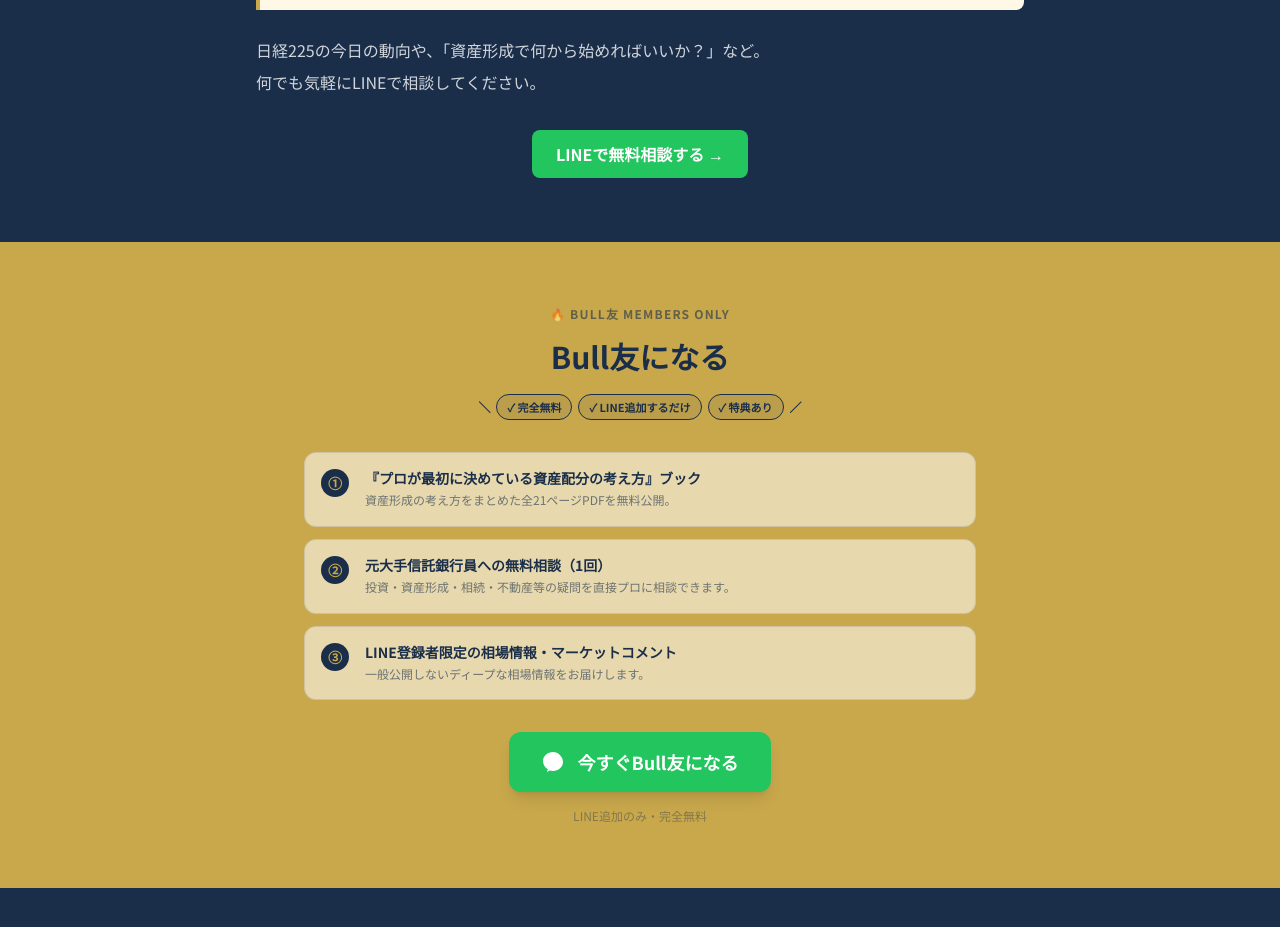
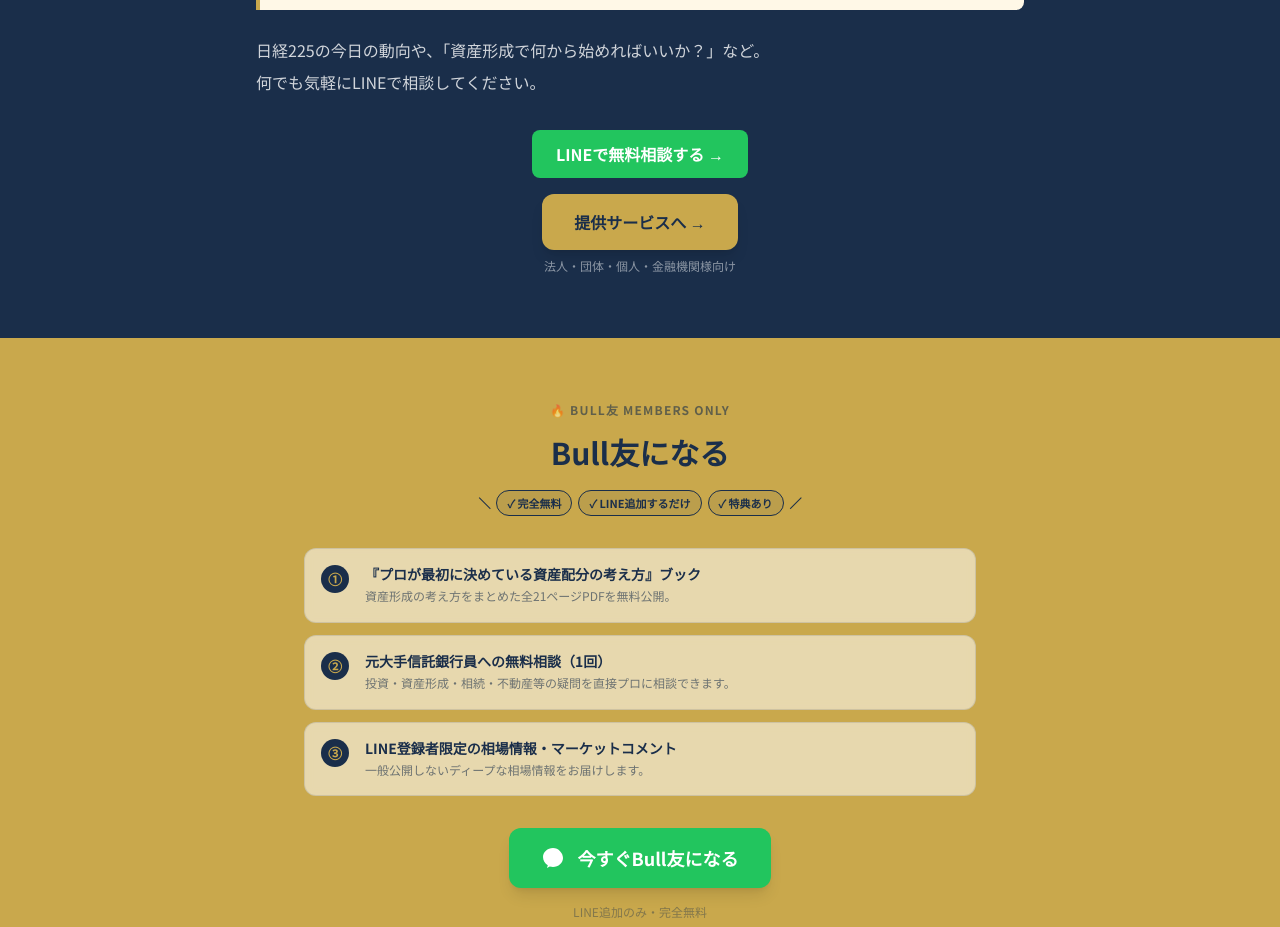
Before and after one commit to tanima3232-eng/bulltalk, a Next.js app: page /about in a window 1280 px wide. Shown: the part 3859-4786 px from the top of the page. Built offline with nearby package versions, Linux system fonts and the light colour scheme.

Commit message:
プロフィールページ：LINEボタン下に「提供サービスへ」CTAと説明文を追加

```diff
--- a/app/about/page.tsx
+++ b/app/about/page.tsx
@@ -243,10 +243,19 @@ export default function AboutPage() {
               日経225の今日の動向や、「資産形成で何から始めればいいか？」など。<br />
               何でも気軽にLINEで相談してください。
             </p>
-            <div className="mt-8 text-center">
+            <div className="mt-8 flex flex-col items-center gap-4">
               <a href="https://lin.ee/FmH7NXr" className="btn-line inline-flex items-center gap-2">
                 LINEで無料相談する →
               </a>
+              <div className="flex flex-col items-center gap-1">
+                <a
+                  href="/services"
+                  className="inline-flex items-center gap-2 bg-gold text-navy font-bold px-8 py-4 rounded-xl shadow-lg hover:brightness-110 transition-all duration-200 text-base"
+                >
+                  提供サービスへ →
+                </a>
+                <p className="text-white/50 text-xs mt-1">法人・団体・個人・金融機関様向け</p>
+              </div>
             </div>
           </div>
         </section>
```
